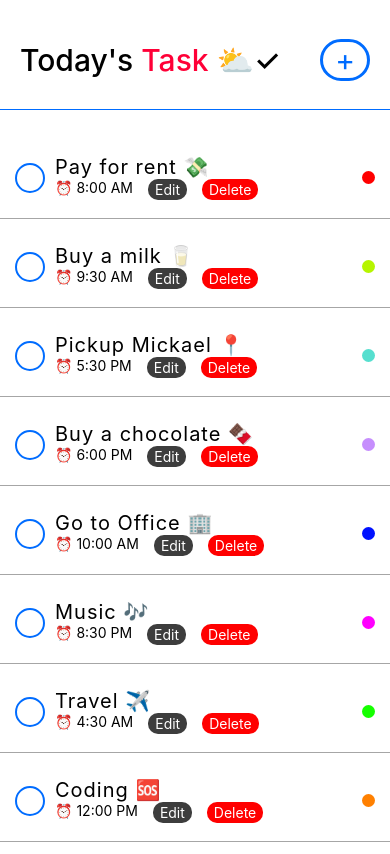
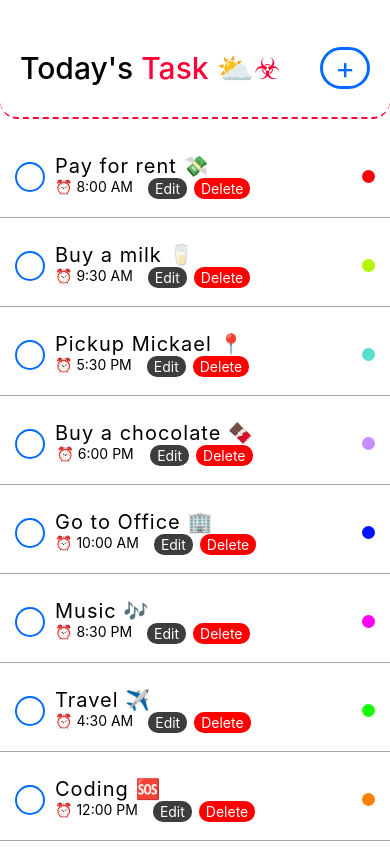
Before and after one commit to harsshg/TODo, a React Native app: screen / in a window 390 px wide. Built offline with nearby package versions, Linux system fonts and the light colour scheme.

Commit message:
some styling added

```diff
--- a/App.tsx
+++ b/App.tsx
@@ -93,12 +93,9 @@ const toggleEdit = (id) => {
 
 
   return (
-
-
-
     <SafeAreaView style={styles.container}>
       <View style={styles.viewbox}>
-        <Text style={styles.TextStyle}>Today's <Text style={{color:"#ff0037"}}>Task</Text> ⛅✓</Text>
+        <Text style={styles.TextStyle}>Today's <Text style={{color:"#ff0037"}}>Task</Text> ⛅<Text style={{color:"#ff0037"}}>☣︎</Text></Text>
         <Text
           onPress={() => setModalVisible(true)}
           style={styles.ADD}
@@ -136,6 +133,7 @@ const toggleEdit = (id) => {
               <Text style={styles.texttodo}>{task.title}</Text>
               <View style ={styles.TexttodoView}>
               <Text>⏰ {task.time}</Text>
+              <View style={styles.editdel}>
               <Pressable
               onPress={()=>toggleEdit(task.id)}
               ><Text style={styles.edit}>Edit</Text>
@@ -147,6 +145,7 @@ const toggleEdit = (id) => {
 
                 style={styles.delete}>Delete</Text>
                 </Pressable>
+                </View>
               </View>
             </View>
           </View>
--- a/styles.js
+++ b/styles.js
@@ -2,21 +2,23 @@ import{StyleSheet}from'react-native';
 
   const styles = StyleSheet.create({
     container: {
-      backgroundColor: "",
-      height: '100%',
       width: '100%',
       marginTop: 10,
       padding: 10,
       fontFamily: 'SFProDisplay-Regular',
     },
     viewbox: {
-      borderBottomColor: '#006CFF',
-      borderBottomWidth: 0.2,
-      marginBottom: 30,
+      borderBottomColor: '#ff0037',
+      borderBottomWidth: 2,
+      borderStyle:'dashed',
+      borderRadius:18,
+      marginBottom: 20,
+      marginTop:9,
       flexDirection: 'row',
       justifyContent: 'space-between',
       alignItems: 'center',
-      padding: 20,
+      paddingHorizontal:20,
+
       height: 100,
     },
     TextStyle: {
@@ -131,7 +133,9 @@ import{StyleSheet}from'react-native';
     TexttodoView:{
       display:'flex',
       flexDirection:"row",
+      justifyContent:'space-evenly',
       gap:15,
+
     },
 
     delete:{
@@ -151,6 +155,11 @@ import{StyleSheet}from'react-native';
       borderRadius:10,
       color:"white"
     },
+    editdel:{
+      display:"flex",
+      flexDirection:'row',
+      gap:7,
+    },
     editBox:{
       height: 45,
       width: 320,
```
